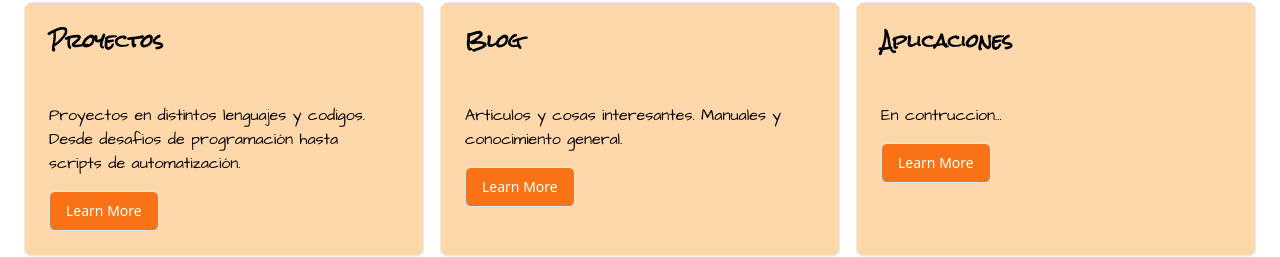
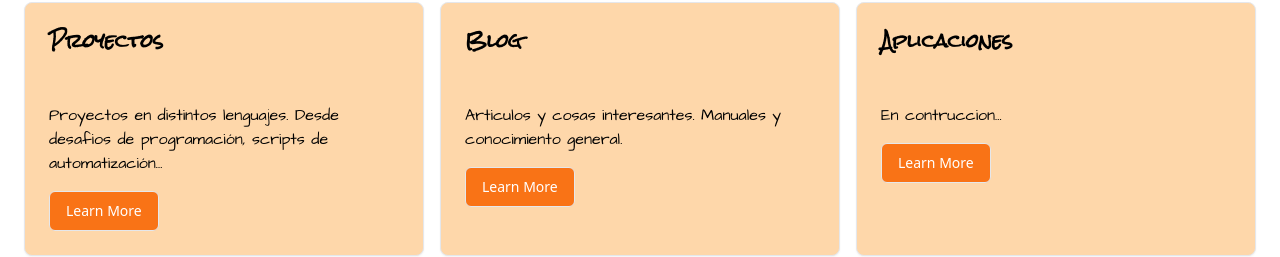
Before and after one commit to MariaGargoles/mariagargoles.github.io, a website: page index.html in a window 1280 px wide. Shown: the part 630-887 px from the top of the page. Drawn offline with Linux system fonts and the light colour scheme.

Commit message:
text error

```diff
--- a/index.html
+++ b/index.html
@@ -131,7 +131,7 @@
               <h3 class="text-lg font-bold text-black about-title">Proyectos</h3>
             </div>
             <div class="p-6">
-              <p class="text-black text-body">Proyectos en distintos lenguajes y codigos. Desde desafios de programación hasta scripts de automatización.</p><button
+              <p class="text-black text-body">Proyectos en distintos lenguajes. Desde desafios de programación, scripts de automatización...</p><button
                 class="inline-flex items-center justify-center rounded-md text-sm font-medium ring-offset-background transition-colors focus-visible:outline-none focus-visible:ring-2 focus-visible:ring-ring focus-visible:ring-offset-2 disabled:pointer-events-none disabled:opacity-50 border border-input hover:bg-accent hover:text-accent-foreground h-10 px-4 py-2 mt-4 bg-orange-500 text-white"><a href="./proyects.html">
                 Learn More</a></button>
             </div>
```
